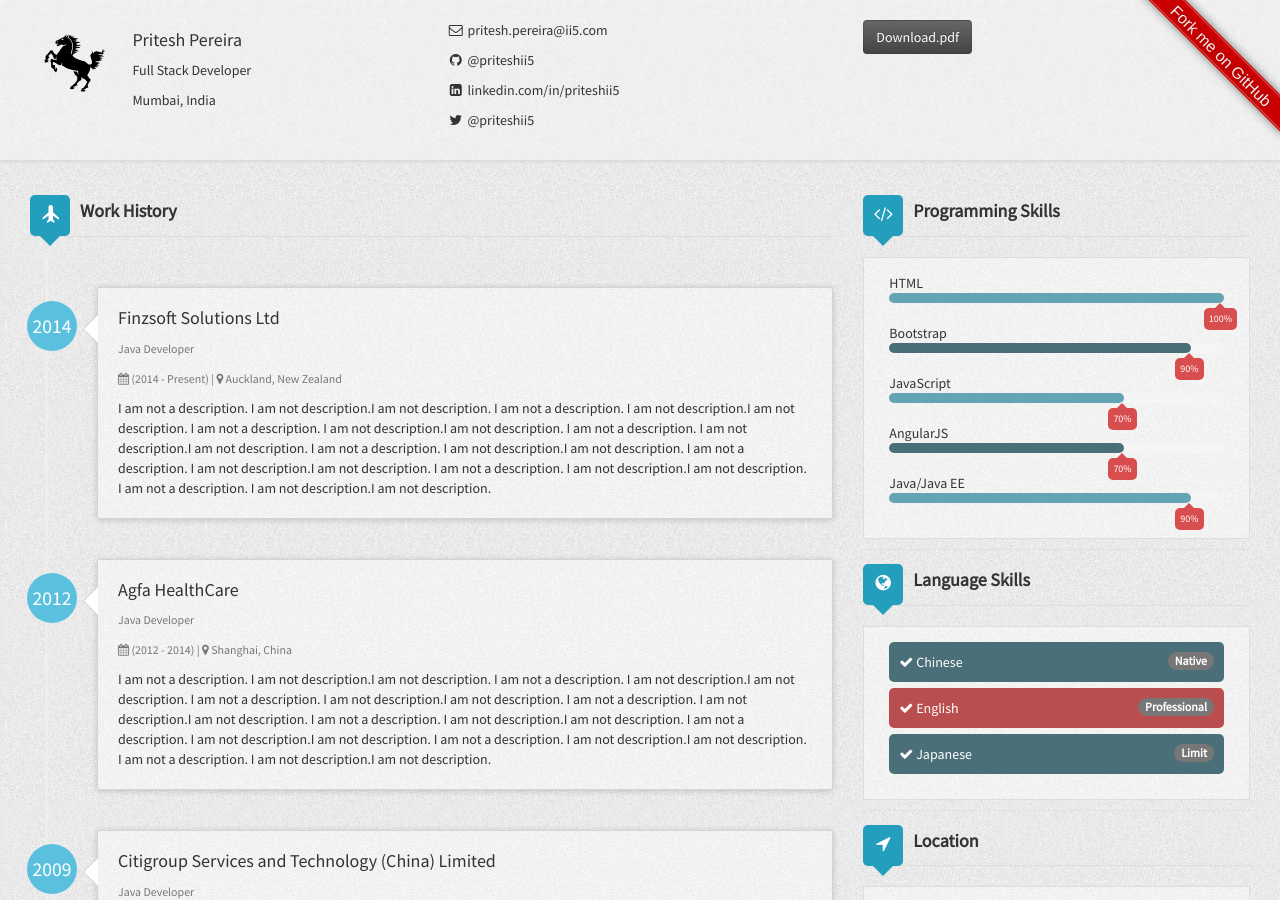
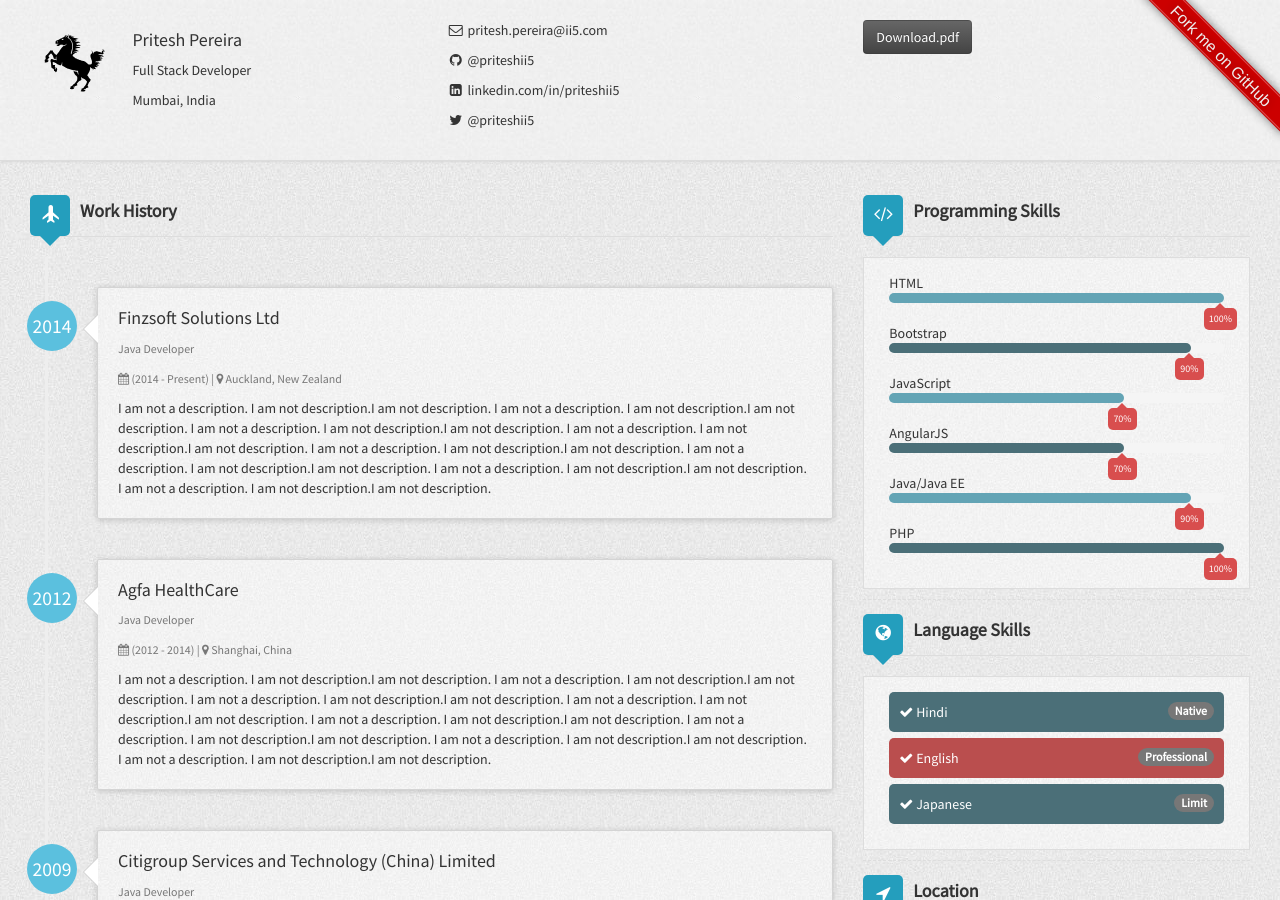
Before and after one commit to priteshii5/priteshii5.github.io, a Jekyll site: the page built from index.html, in a window 1280 px wide and 900 px high. Built offline with Jekyll 4.4.1, drawn with Linux system fonts in a browser that asks for light colours; nearby versions of some CDN libraries; grey boxes are pictures that could not be loaded.

```diff
--- a/_config.yml
+++ b/_config.yml
@@ -81,7 +81,7 @@ author:
       description: I am not a description. I am not description.I am not description. I am not a description. I am not description.I am not description. I am not a description. I am not description.I am not description. I am not a description. I am not description.I am not description. I am not a description. I am not description.I am not description. I am not a description. I am not description.I am not description. I am not a description. I am not description.I am not description. I am not a description. I am not description.I am not description.
   languages:
     - language1:
-      name: Chinese
+      name: Hindi
       proficiency: Native
     - language2:
       name: English
@@ -105,3 +105,6 @@ author:
     - skill5:
       name: Java/Java EE
       percentage: 90%
+    - skill6:
+      name: PHP
+      percentage: 100%
--- a/_layouts/default.html
+++ b/_layouts/default.html
@@ -1,7 +1,7 @@
 <!DOCTYPE html>
 <html>
 	<div class="ribbon right red">
-	  <a href="https://github.com/ddbullfrog/resumecard">Fork me on GitHub</a>
+	  <a href="https://github.com/priteshii5/priteshii5.github.io">Fork me on GitHub</a>
 	</div>
   {% include head.html %}
 
```
